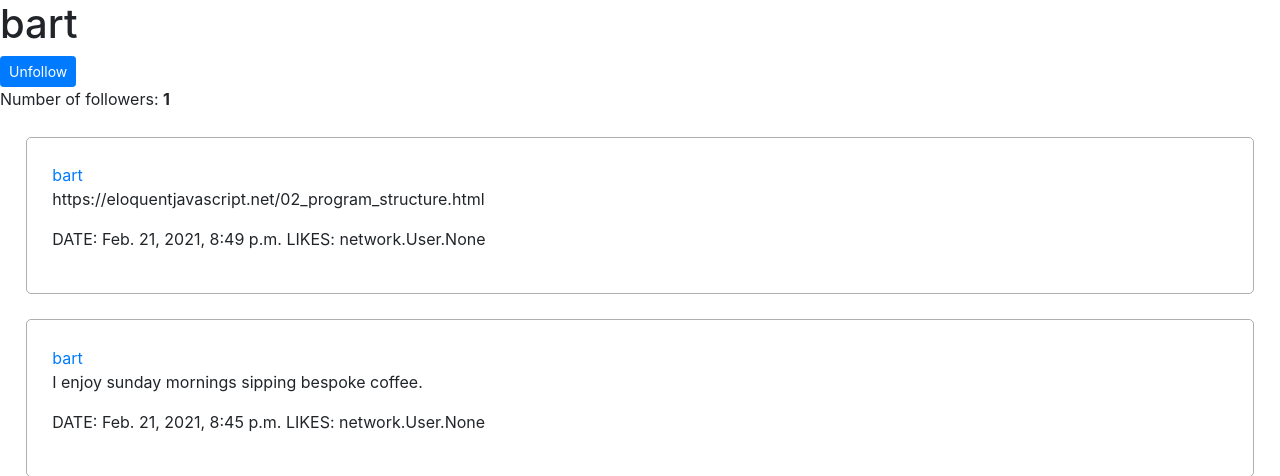
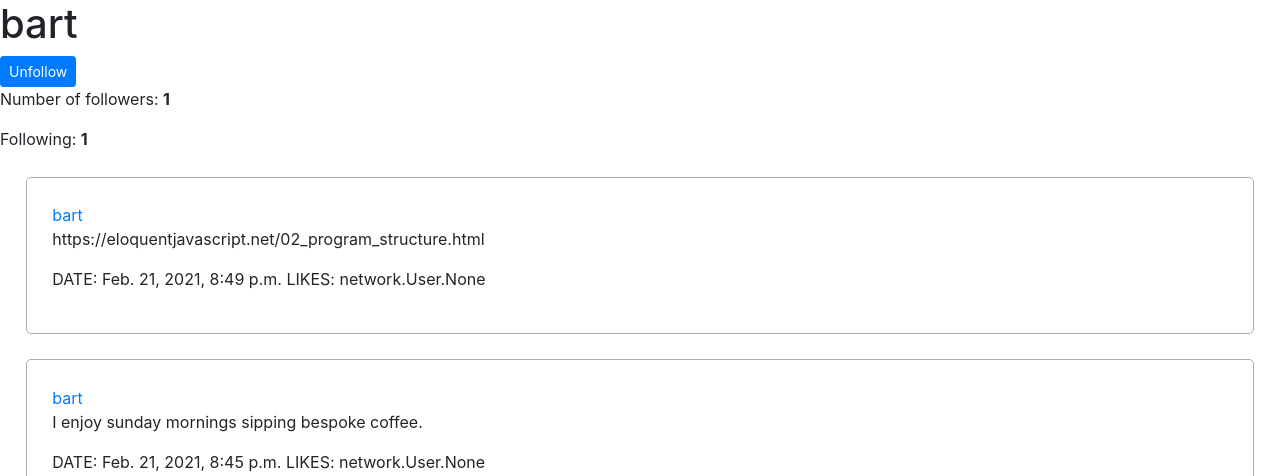
Before and after one commit to chriskorsak/network, a Django app: a page that uses network/templates/network/profile.html in a window 1280 px wide. Shown: the part 56-532 px from the top of the page. Run offline with Django 3.2, Linux system fonts and the light colour scheme; a user stored in the database is signed in; data comes from the database, SQL or seed files in the repository; both versions use the stored data as it was after the commit; some libraries are stand-ins or nearby versions.

Commit message:
implement following count on profile page.

```diff
--- a/network/templates/network/profile.html
+++ b/network/templates/network/profile.html
@@ -11,6 +11,7 @@
   {% endif %}
 
   <p>Number of followers: <strong>{{ followerCount }}</strong></p>
+  <p>Following: <strong>{{ followingCount }}</strong></p>
 
   <!-- list all profile posts -->
   {% for post in profilePosts %}
--- a/network/views.py
+++ b/network/views.py
@@ -84,6 +84,8 @@ def profile(request, username):
   profile = User.objects.get(username=username)
   #get follower count
   followerCount = profile.followers.all().count()
+  #get following count
+  followingCount = profile.following.all().count()
   #get profile username
   profileUsername = profile.username
   #get all user posts to populate profile
@@ -99,6 +101,7 @@ def profile(request, username):
     "profileUsername": profileUsername,
     "profilePosts": profilePosts,
     "followerCount": followerCount,
+    "followingCount": followingCount,
     "followMessage": followMessage
   })
 
```
Also changed, not shown: db.sqlite3.
